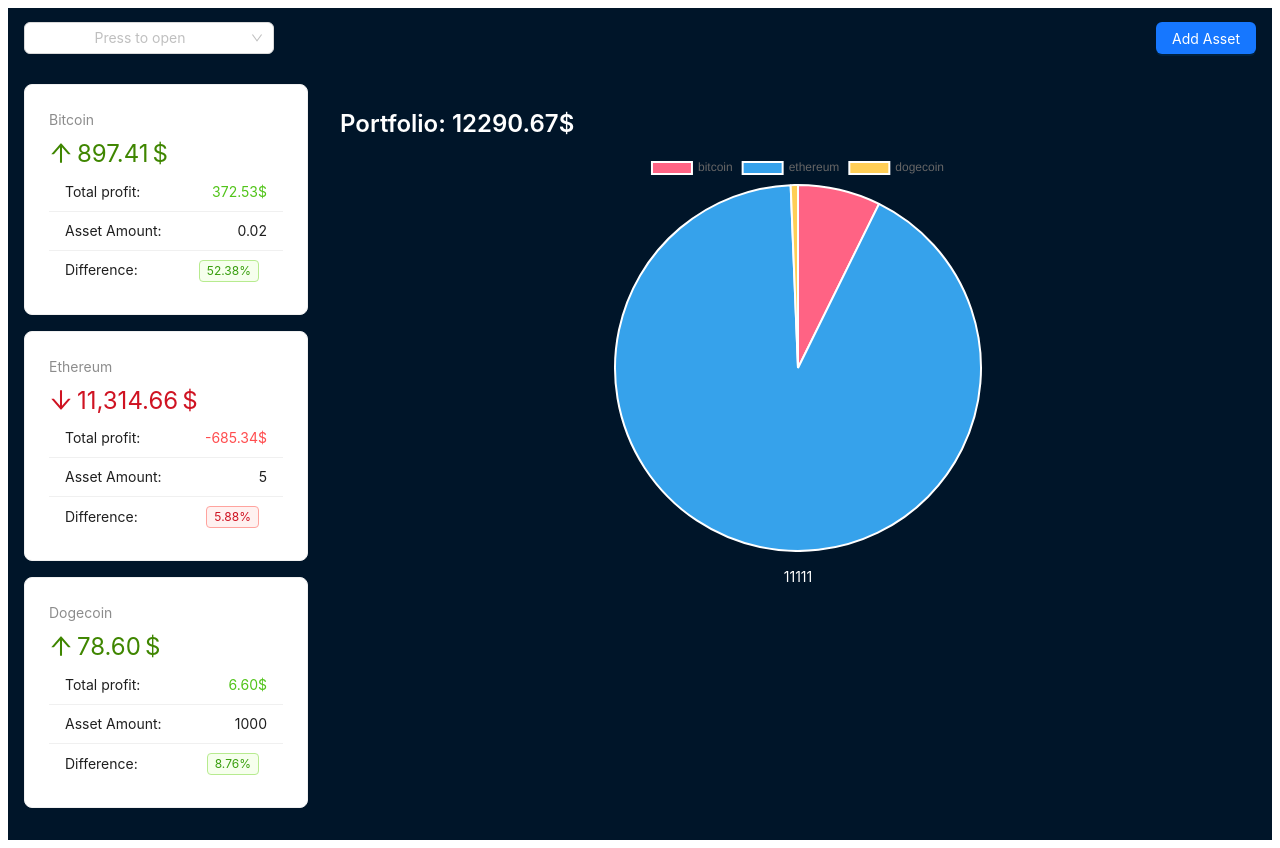
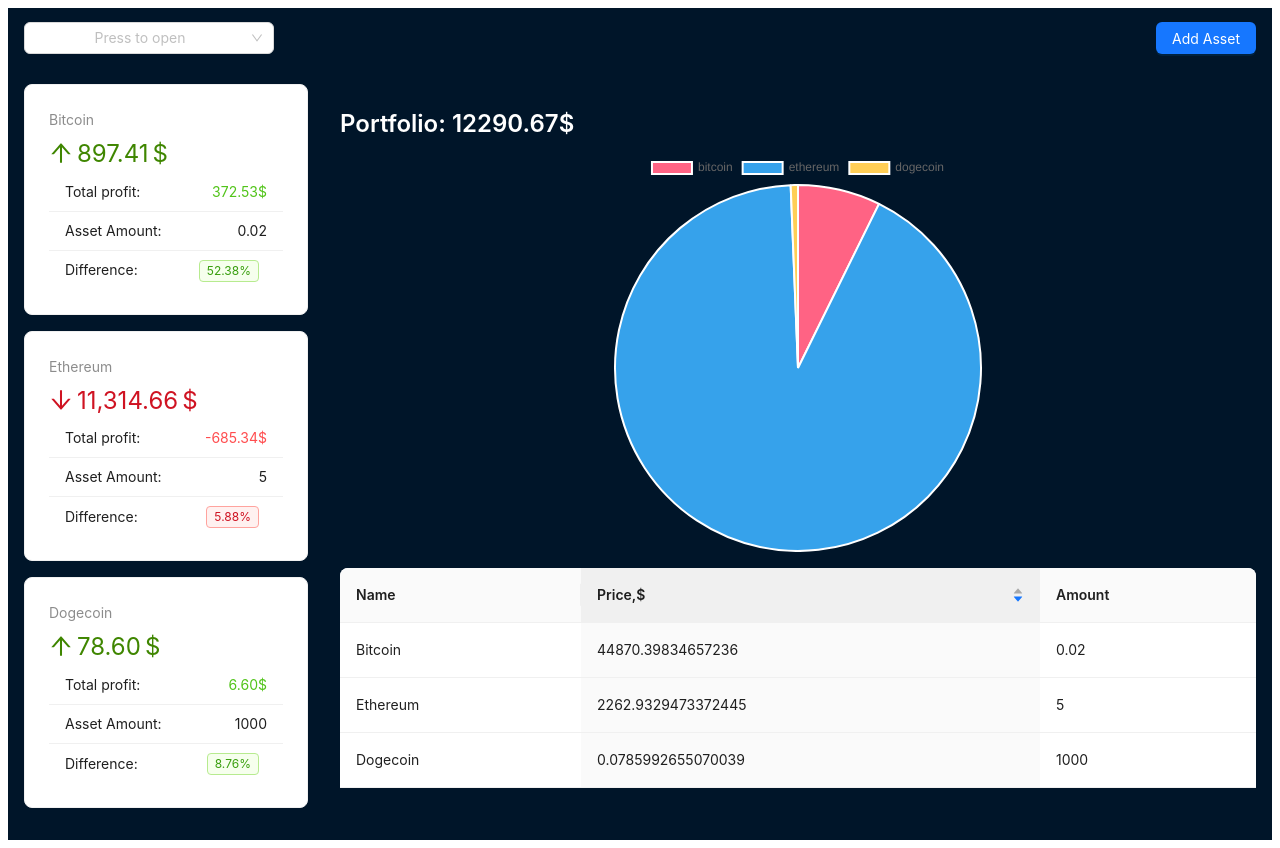
Before and after one commit to ilyafredriksson/react-crypto-app, a React (Vite) app: page / in a window 1280 px wide. Built offline with nearby package versions, Linux system fonts and the light colour scheme.

Commit message:
AssetsTable

```diff
--- a/src/components/AssetsTable.jsx
+++ b/src/components/AssetsTable.jsx
@@ -1,3 +1,41 @@
+import { Table } from "antd";
+import { useCrypto } from "../context/crypto-context";
+const columns = [
+  {
+    title: "Name",
+    dataIndex: "name",
+
+    sortDirections: ["descend"],
+  },
+  {
+    title: "Price,$",
+    dataIndex: "price",
+    defaultSortOrder: "descend",
+    sorter: (a, b) => a.price - b.price,
+  },
+  {
+    title: "Amount",
+    dataIndex: "amount",
+
+  },
+];
+
+
+
 export default function AssetsTable() {
-  return <div>11111</div>;
+
+const {assets} =useCrypto();
+const data =assets.map((a)=>({
+  key:a.id,
+  name:a.name||a.id,
+  price:a.price,
+  amount:a.amount,
+}));
+
+  return <Table
+  columns={columns}
+   dataSource={data}
+
+    pagination={false}
+     />;
 }
```
